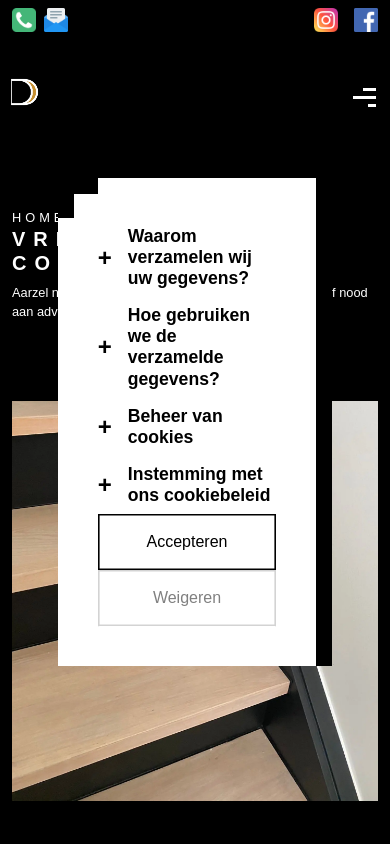
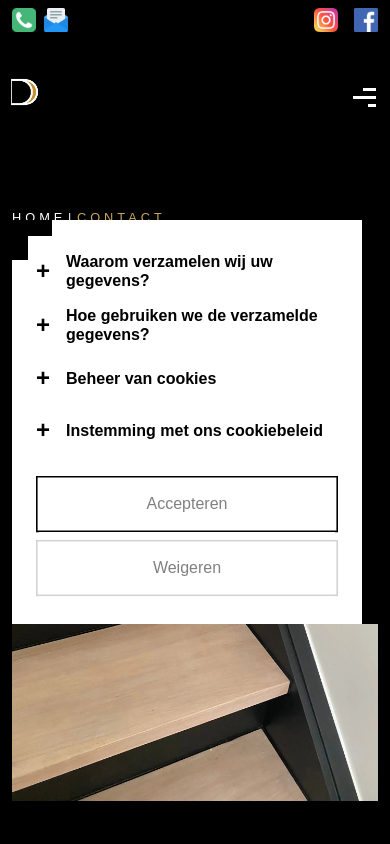
Before and after one commit to ThibautDelporte98/decoratiedegezelle-version2, a React (Create React App) app: page /contact in a window 390 px wide. Shown: the top 844 px of the page. Built offline with nearby package versions, Linux system fonts and the light colour scheme; a web font is replaced by a local one.

Commit message:
Cookies changes

```diff
--- /dev/null
+++ b/src/components/buttons/button-cookies.js
@@ -0,0 +1,60 @@
+import React from "react";
+import { Link } from "react-router-dom";
+import PropTypes from "prop-types";
+import "../../scss/button/buttons.scss";
+
+function Button({ to, children, layout, color, bgborder, onClick, scrollToTop }) {
+
+  const buttonStyle = {
+    color: color,
+    "--c": bgborder,
+  };
+
+  const handleNavLinkClick = () => {
+    window.scrollTo(
+      0,
+      0 * parseFloat(getComputedStyle(document.documentElement).fontSize)
+    );
+  };
+
+
+  const handleClick = (e) => {
+    if (onClick) onClick(e);
+    if (scrollToTop) handleNavLinkClick();
+  };
+
+
+  return (
+    <div className={`Button ${layout}`}>
+      <Link
+        className="Button-link Button-link--cookies"
+        to={to}
+        onClick={handleClick}
+
+      >
+        <div className="Button-txt Button-txt-form" style={buttonStyle}>
+          {children}
+        </div>
+      </Link>
+    </div>
+  );
+}
+
+Button.propTypes = {
+  to: PropTypes.string,
+  children: PropTypes.node.isRequired,
+  color: PropTypes.string,
+  layout: PropTypes.oneOf(["default", "display-flex-center" , "display-flex-end"]),
+  onClick: PropTypes.oneOfType([PropTypes.func, PropTypes.string]),
+  scrollToTop: PropTypes.bool,
+
+};
+
+Button.defaultProps = {
+  layout: "default",
+  color: "#caa35c",
+  onClick: () => {},
+  scrollToTop: true,
+};
+
+export default Button;
--- a/src/components/cookies/cookie.js
+++ b/src/components/cookies/cookie.js
@@ -1,7 +1,7 @@
 import React, { useEffect, useState } from "react";
 import { RouterProvider} from "react-router-dom";
 import Cookies from "js-cookie";
-import Button from "../buttons/button";
+import Button from "../buttons/button-cookies.js";
 import "../../scss/cookies/cookies.scss";
 
 const CookieBanner = () => {
@@ -96,16 +96,12 @@ const CookieBanner = () => {
                 ))}
               </div>
               <div className="cookies-button">
-                <div className="cookies-button-width display-flex-start">
-                  <Button color={"black"} bgborder={"black"} onClick={acceptCookies}>
+                  <Button color={"gray"} bgborder={"black"} onClick={acceptCookies}>
                     Accepteren
                   </Button>
-                </div>
-                <div className="cookies-button-width display-flex-end">
                   <Button color={"gray"} bgborder={"lightgray"} onClick={declineCookies}>
                     Weigeren
                   </Button>
-                </div>
               </div>
             </div>
           </div>
@@ -137,7 +133,7 @@ const getContentText = (item) => {
   switch (item) {
     case "waarom":
       return (
-        "Beste bezoeker, Wij maken gebruik van cookies, waaronder die " +
+        "Beste bezoeker, Wij maken gebruik van cookies, waaronder " +
         "Google Analytics, om uw browse-ervaring op onze website te " +
         "verbeteren. De verzamelde gegevens helpen ons beter inzicht " +
         "te krijgen in hoe u onze site ervaart, welke pagina's het " +
--- a/src/scss/button/buttons.scss
+++ b/src/scss/button/buttons.scss
@@ -11,6 +11,10 @@
     display: flex;
     width: auto;
     text-decoration: none;
+    &--cookies{
+      display: block;
+      padding: .25rem 0;
+    }
     @media screen and (max-width:1024px) {
       width: 100%;
     }
--- a/src/scss/cookies/cookies.scss
+++ b/src/scss/cookies/cookies.scss
@@ -18,8 +18,11 @@
         background-color: $color-primairy;
         border-right: 1rem solid $color-secundairy;
         padding: 3.5rem 3.5rem;
-        @media screen and (max-width:992px) {
+        @media screen and (max-width:1024px) {
             padding: 2.5rem 2.5rem;
+        }
+        @media screen and (max-width:576px) {
+            padding: 1.5rem 1.5rem;
         }
         &::before{
             content: "";
@@ -30,14 +33,17 @@
             border-left:1rem solid $color-secundairy;
             width: 5rem;
             height: 5rem;
-            @media screen and (max-width:992px) {
+            @media screen and (max-width:1024px) {
                     width: 2.5rem;
                     height: 2.5rem;
                 }
 
         }
-        @media screen and (max-width:992px) {
+        @media screen and (max-width:1024px) {
             width: 75%;
+        }
+        @media screen and (max-width: 576px) {
+            width: 100%;
         }
         p{
             padding: 1rem 0;
@@ -49,6 +55,12 @@
         padding: .5rem 0;
         h2{
             margin-bottom: 0 !important;
+            @media screen and  (max-width:1024px) {
+                font-size: 1.1rem;
+            }
+            @media screen and  (max-width: 576px) {
+                font-size: 1rem;
+            }
         }
         &-icon{
             font-size: 1.5rem;
@@ -65,12 +77,13 @@
 
 
     &-button{
-        display: flex;
-        @media screen and (max-width: 992px) {
+        margin-top: 1rem;
+        @media screen and (max-width: 1024px) {
             flex-direction: column;
         }
         &-width{
             width: 100%;
+            padding: .5rem .25rem 0 0;
         }
     }
 
```
